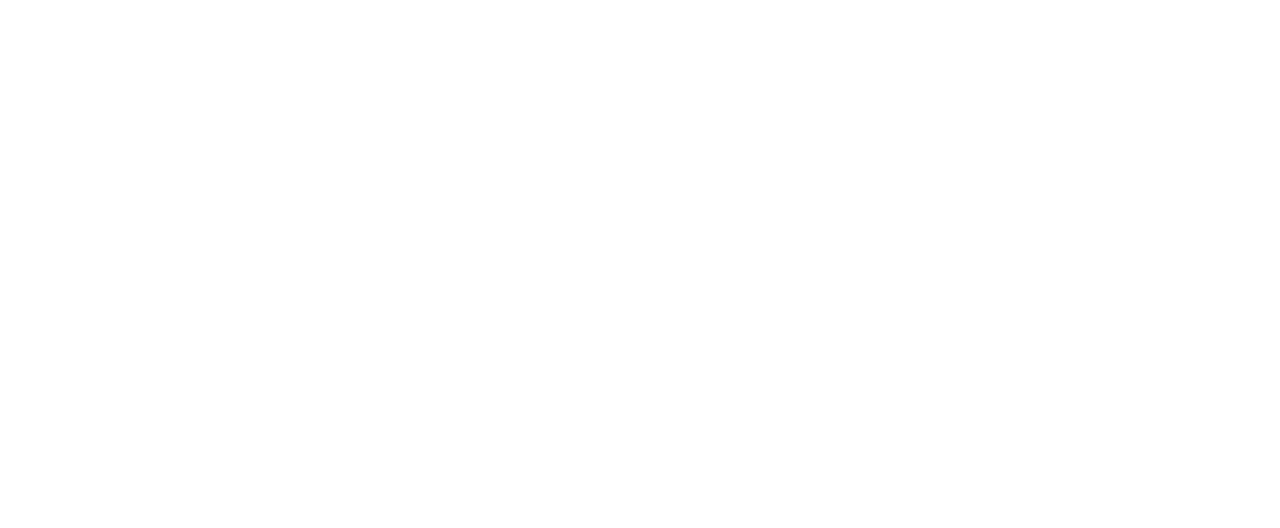
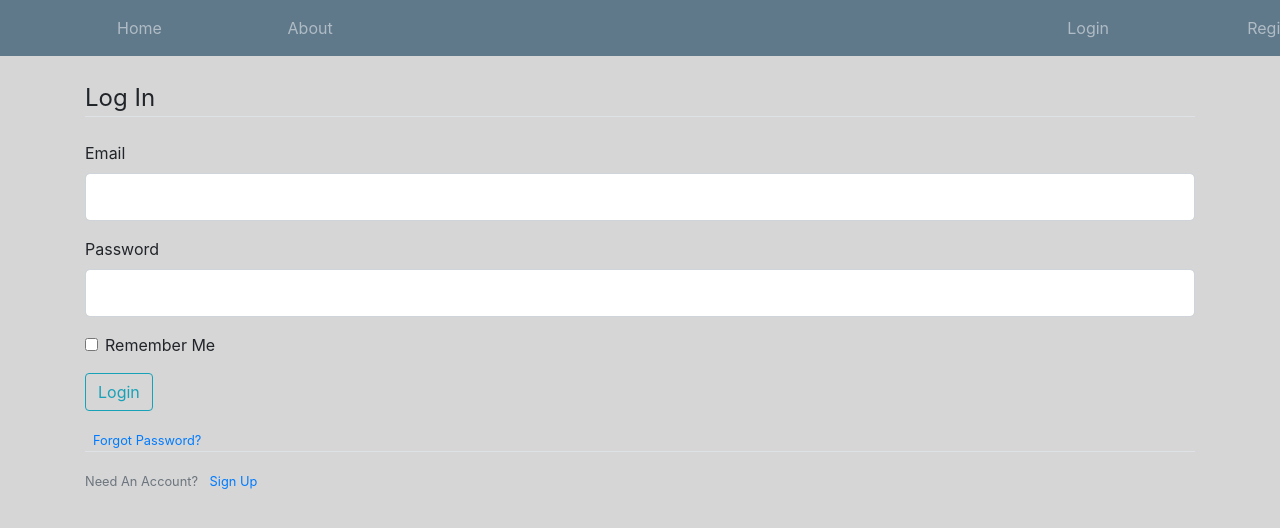
Before and after one commit to oscar9181/Pitches, a Flask app: page /login in a window 1280 px wide. Before the commit the part shown is empty. Shown: the top 528 px of the page. Run offline with Flask 2, Linux system fonts and the light colour scheme.

Commit message:
add login form

```diff
--- a/routes.py
+++ b/routes.py
@@ -57,9 +57,15 @@ def register():
          return redirect(url_for('home'))
     return render_template('register.html',title='Register',form=form)
 
-@app.route('/login')
+@app.route('/login',methods=['GET','POST'])
 def Login():
     form = LoginForm()
+    if form.validate_on_submit():
+        if form.email.data == 'oscar@okolla.com' and form.password.data == 'abcdef':
+            flash('You have been logged in!','success')
+            return redirect(url_for('home'))
+        else:
+            flash('login unsuccessful.please check email and password','danger')
     return render_template('login.html',title='Login',form=form)
 
 
--- a/templates/base.html
+++ b/templates/base.html
@@ -23,13 +23,13 @@
             </button>
             <div class="collapse navbar-collapse" id="navbarToggle">
               <div class="navbar-nav mr-auto">
-                <a class="nav-item nav-link" href="/">Home</a>
-                <a class="nav-item nav-link" href="/about"></a>
+                <a class="nav-item nav-link" href="{{url_for('home')}}">Home</a>
+                <a class="nav-item nav-link" href="{{url_for('about')}}">About</a>
               </div>
               <!-- Navbar Right Side -->
               <div class="navbar-nav">
-                <a class="nav-item nav-link" href="/login">Login</a>
-                <a class="nav-item nav-link" href="/register">Register</a>
+                <a class="nav-item nav-link" href="{{url_for('Login')}}">Login</a>
+                <a class="nav-item nav-link" href="{{url_for('register')}}">Register</a>
               </div>
             </div>
           </div>
--- a/templates/login.html
+++ b/templates/login.html
@@ -0,0 +1,53 @@
+{% extends "base.html" %}
+{% block content %}
+<div class="content-section">
+    <form method="POST" action="">
+        {{ form.hidden_tag() }}
+        <fieldset class="form-group">
+            <legend class="border-bottom mb-4">Log In</legend>
+            <div class="form-group">
+                {{ form.email.label(class="form-control-label") }}
+                {% if form.email.errors %}
+                    {{ form.email(class="form-control form-control-lg is-invalid") }}
+                    <div class="invalid-feedback">
+                        {% for error in form.email.errors %}
+                            <span>{{ error }}</span>
+                        {% endfor %}
+                    </div>
+                {% else %}
+                    {{ form.email(class="form-control form-control-lg") }}
+                {% endif %}
+            </div>
+            <div class="form-group">
+                {{ form.password.label(class="form-control-label") }}
+                {% if form.password.errors %}
+                    {{ form.password(class="form-control form-control-lg is-invalid") }}
+                    <div class="invalid-feedback">
+                        {% for error in form.password.errors %}
+                            <span>{{ error }}</span>
+                        {% endfor %}
+                    </div>
+                {% else %}
+                    {{ form.password(class="form-control form-control-lg") }}
+                {% endif %}
+            </div>
+            <div class="form-check">
+                {{ form.remember(class="form-check-input") }}
+                {{ form.remember.label(class="form-check-label") }}
+            </div>
+        </fieldset>
+        <div class="form-group">
+            {{ form.submit(class="btn btn-outline-info") }}
+        </div>
+        <small class="text-muted ml-2">
+            <a href="#">Forgot Password?</a>
+        </small>
+    </form>
+</div>
+<div class="border-top pt-3">
+    <small class="text-muted">
+        Need An Account? <a class="ml-2" href="{{ url_for('register') }}">Sign Up</a>
+    </small>
+</div>
+
+{% endblock %}
```
Also changed, not shown: templates/register.html (+40 -0 lines).
